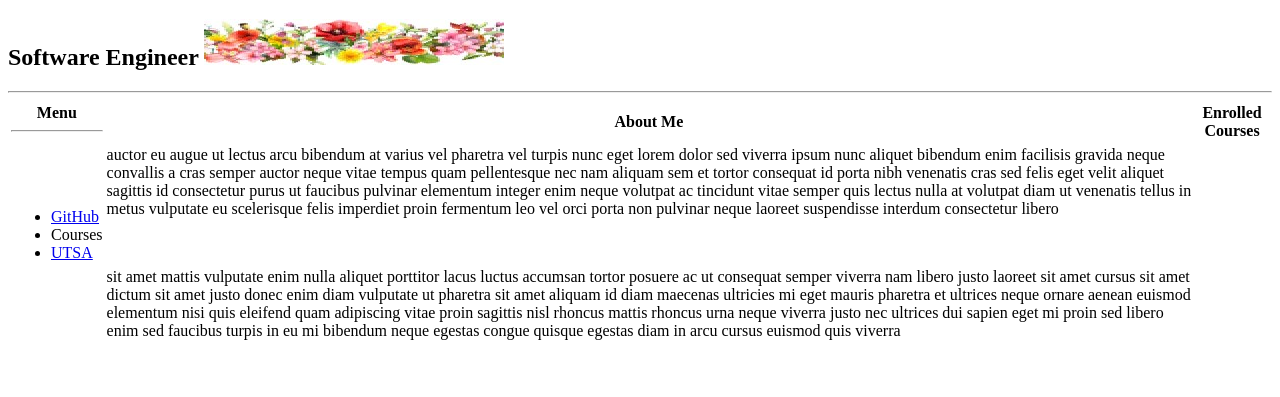
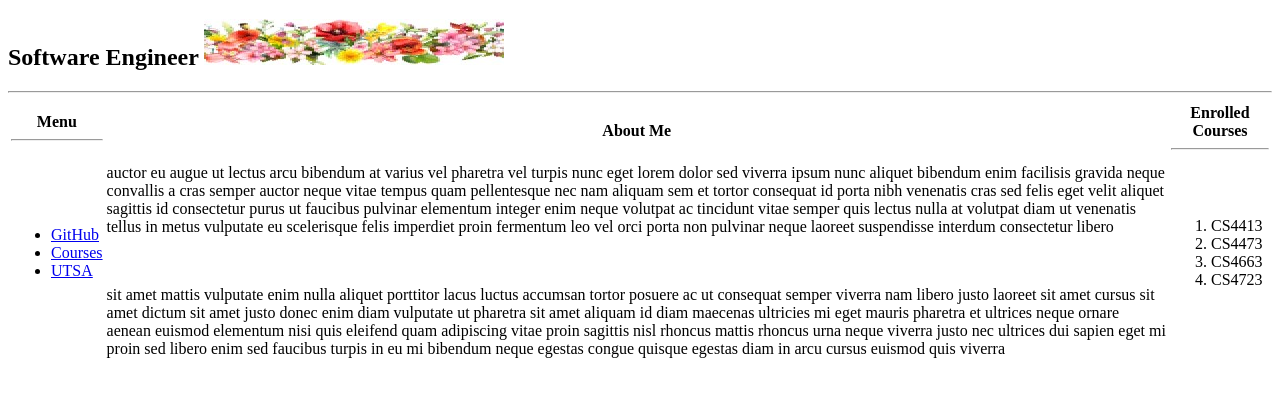
Before and after one commit to oep957/assign2, a plain HTML site: page index.html in a window 1280 px wide. Shown: the part 47-444 px from the top of the page. Drawn offline with Linux system fonts and the light colour scheme.

Commit message:
Completed the index page and added the hyperlink to the courses page. Started setting up the table for the courses page that will have a list of courses and added the hyperlink to return back to the initial website page. Need to create the form and add the courses into the table.

```diff
--- a/index.html
+++ b/index.html
@@ -13,14 +13,14 @@
 		<table>
 			<tr>
 				<th>Menu <hr></th>
-				<th> About Me </th>
-				<th>  Enrolled Courses</th>
+				<th>About Me </th>
+				<th>Enrolled Courses <hr></th>
 			<tr>
 			<tr>
 				<td>
 					<ul>
 						<li> <a href="https://www.github.com/oep957"> GitHub</a> </li>
-						<li> Courses</li>
+						<li> <a href="/courses.html"> Courses</a></li>
 						<li> <a href="https://www.utsa.edu/"> UTSA</a></li>
 					</ul>
 				</td>
@@ -34,6 +34,15 @@
 					</p>
 
 				</td>
+
+				<td>
+					<ol>
+						<li>CS4413</li>
+						<li>CS4473</li>
+						<li>CS4663</li>
+						<li>CS4723</li>
+					</ol>
+				</td>
 			</tr>
 		</table>
 	</body>
```
Also changed, not shown: courses.html (added, +26 -0 lines).
